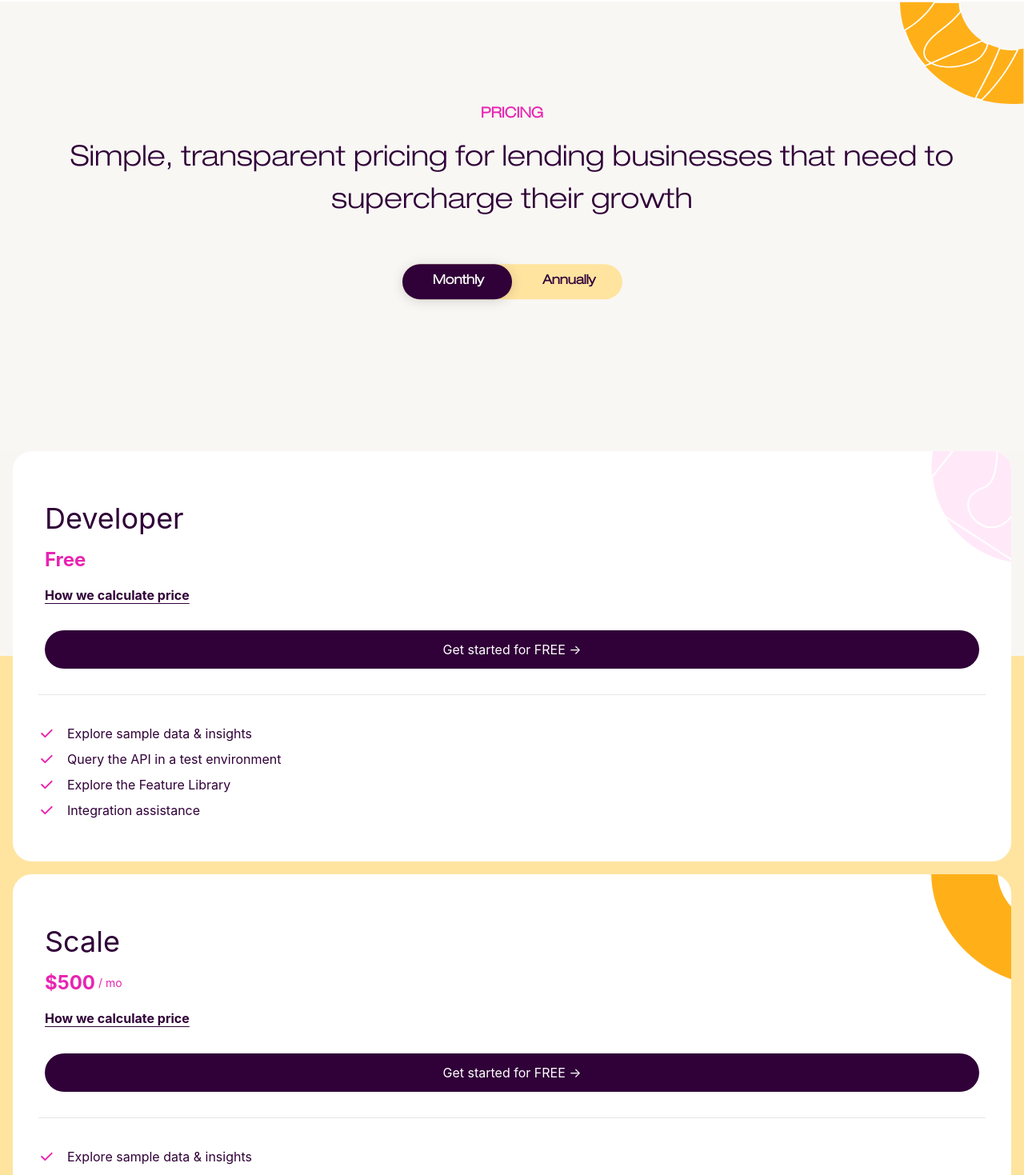
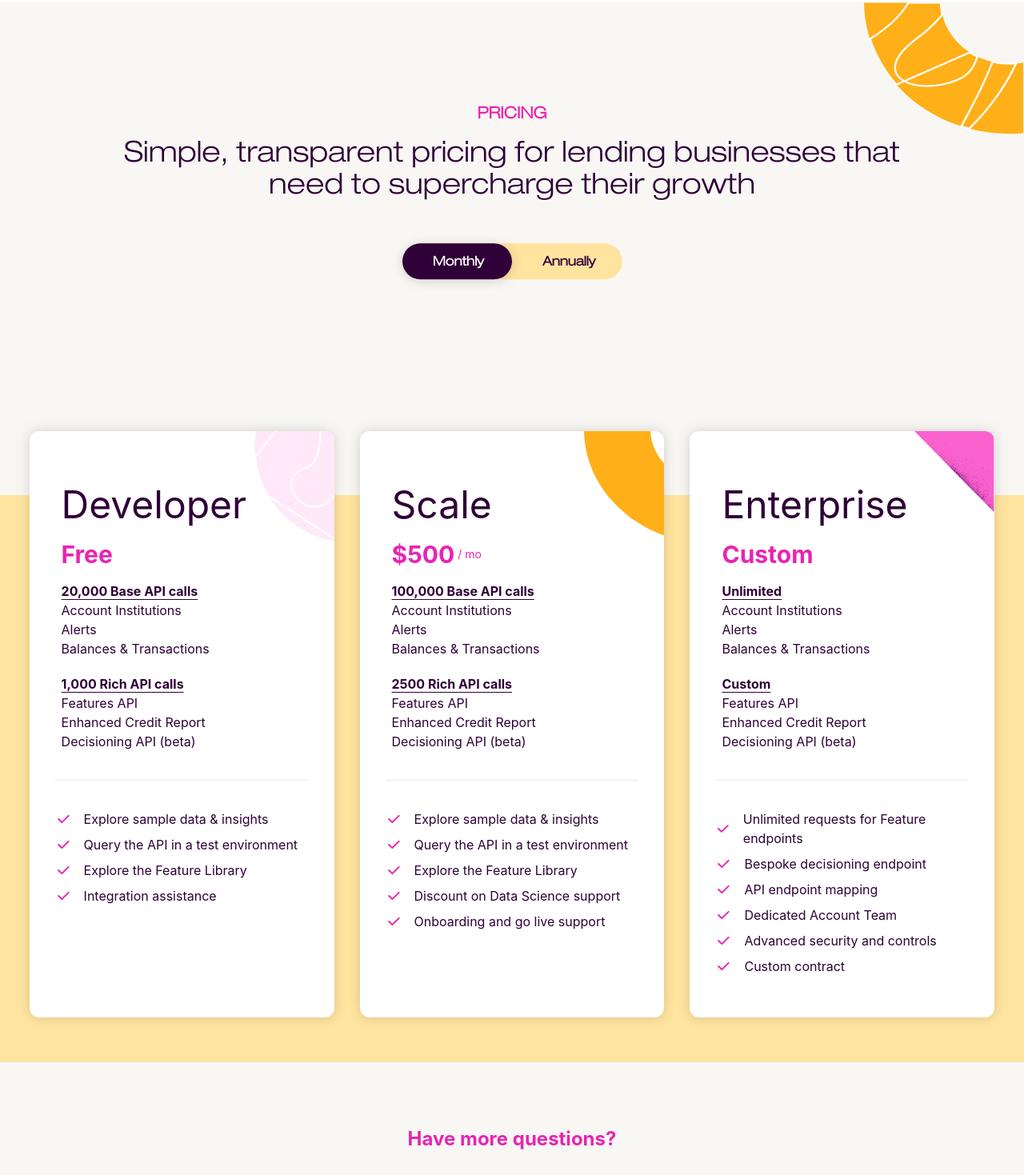
Before and after one commit to SylvesterBA/pngme-v3, a Next.js app: page /pricing in a window 1280 px wide. Shown: the part 118-1587 px from the top of the page at 80% size. Built offline with nearby package versions, Linux system fonts and the light colour scheme.

Commit message:
pricing cards finished

```diff
--- a/components/pricing/card.tsx
+++ b/components/pricing/card.tsx
@@ -1,9 +1,15 @@
 import Link from "next/link";
 import Image from 'next/image'
+
+export interface CardCall {
+  title: string;
+  elements: string[];
+}
 
 export interface Card {
   title: string;
   price: string;
+  calls: CardCall[];
   features: string[];
   img: string;
 }
@@ -11,15 +17,17 @@ export interface Card {
 const formatPrice = (price: string) => {
   return price !== 'Free' && price !== 'Custom' ? (
     <div className="flex pb-4 items-center">
-      <span className="text-primary-pink text-2xl font-bold">${(price)}</span>
+      <span className="text-primary-pink text-3xl font-bold">${(price)}</span>
       <span className="text-primary-pink text-sm pl-1">/ mo</span>
     </div>
   ) : (
-    <p className="text-primary-pink pb-4 text-2xl font-bold">{price}</p>
+    <p className="text-primary-pink pb-4 text-3xl font-bold">{price}</p>
   )
 }
 
-export const PricingCard = ({ styles, item }: { styles: any, item: Card }) => (
+export const PricingCard = ({ styles, item }: { styles: any, item: Card }) => {
+
+  return (
     <div className={styles.card}>
       <picture className={styles.cardImg}>
         {/* <source srcSet={`/images/${item.img}.svg`} type="image/webp" /> */}
@@ -27,15 +35,28 @@ export const PricingCard = ({ styles, item }: { styles: any, item: Card }) => (
       </picture>
 
       <div className="flex flex-col px-2">
-      <p className="text-4xl py-4">{item.title}</p>
+        <p className="text-5xl py-5">{item.title}</p>
         {formatPrice(item.price)}
+        <div className="flex flex-col lg:hidden">
           <Link href="/">
             <a className="text-primary-purple underline font-bold underline-offset-4 text-base mb-8">How we calculate price</a>
           </Link>
           <button className="bg-primary-purple text-white py-3 px-10 rounded-full">Get started for FREE →</button>
         </div>
 
-    <hr className="my-8"/>
+        <div className="hidden lg:flex flex-col">
+          <div>
+            {item.calls.map((call, index) => (
+                <div key={index} className="pb-5">
+                  <a className="text-primary-purple underline font-bold underline-offset-4 text-base mb-8">{call.title}</a>
+                  {call.elements.map((el, i) => <p key={i}>{el}</p>)}
+                </div>
+            ))}
+          </div>
+        </div>
+      </div>
+
+      <hr className="my-8 lg:mt-4 lg:mb-8"/>
 
       <div className="flex flex-col">
         {item.features.map((feature: string, index: number) => (
@@ -47,3 +68,4 @@ export const PricingCard = ({ styles, item }: { styles: any, item: Card }) => (
       </div>
     </div>
   )
+}
--- a/pages/pricing.tsx
+++ b/pages/pricing.tsx
@@ -6,12 +6,21 @@ import { PricingCard } from '../components/pricing/card'
 import { SwitchButtons } from '../components/switchButtons'
 import styles from '../styles/pages/Price.module.css'
 
-const Pricing: NextPage = () => {
 const _titles = ['Monthly', 'Annually']
 const _pricing = [
   {
     title: 'Developer',
     price: 'Free',
+    calls: [
+      {
+        title: "20,000 Base API calls",
+        elements: ["Account Institutions", "Alerts", "Balances & Transactions"]
+      },
+      {
+        title: "1,000 Rich API calls",
+        elements: ["Features API", "Enhanced Credit Report", "Decisioning API (beta)"]
+      }
+    ],
     features: [
       'Explore sample data & insights',
       'Query the API in a test environment',
@@ -23,6 +32,16 @@ const Pricing: NextPage = () => {
   {
     title: 'Scale',
     price: '500',
+    calls: [
+      {
+        title: "100,000 Base API calls",
+        elements: ["Account Institutions", "Alerts", "Balances & Transactions"]
+      },
+      {
+        title: "2500 Rich API calls",
+        elements: ["Features API", "Enhanced Credit Report", "Decisioning API (beta)"]
+      }
+    ],
     features: [
       'Explore sample data & insights',
       'Query the API in a test environment',
@@ -35,6 +54,16 @@ const Pricing: NextPage = () => {
   {
     title: 'Enterprise',
     price: 'Custom',
+    calls: [
+      {
+        title: "Unlimited",
+        elements: ["Account Institutions", "Alerts", "Balances & Transactions"]
+      },
+      {
+        title: "Custom",
+        elements: ["Features API", "Enhanced Credit Report", "Decisioning API (beta)"]
+      }
+    ],
     features: [
       'Unlimited requests for Feature endpoints',
       'Bespoke decisioning endpoint',
@@ -47,6 +76,7 @@ const Pricing: NextPage = () => {
   }
 ]
 
+const Pricing: NextPage = () => {
   const [title, setTitle] = useState(_titles[0])
 
   return (
@@ -54,19 +84,33 @@ const Pricing: NextPage = () => {
       <div className={styles.pricingHeader}>
         <picture className={styles.circleImg}>
           {/* <source srcSet="/images/quarter-circle.svg" type="image/webp" /> */}
-          <img src="/images/quarter-circle.svg" alt="Landscape picture" />
+          <img src="/images/quarter-circle.svg" alt="Landscape picture" height={200} width={200}/>
         </picture>
 
-        <p className="text-primary-pink pb-4"><b>PRICING</b></p>
-        <h1>Simple, transparent pricing for lending businesses that need to supercharge their growth</h1>
+        <span className="text-primary-pink font-bold text-s md:text-xl pb-4">PRICING</span>
+        <span className="text-2xl lg:text-4xl m:px-16 xl:px-32 2xl:px-64 3xl:px-96">Simple, transparent pricing for lending businesses that need to supercharge their growth</span>
         <SwitchButtons titles={_titles} setTitle={setTitle} styles={styles.switchButtons}/>
       </div>
 
       <div className={styles.cards}>
-        <div className="bg-dirty-white h-64 w-full absolute t-0"></div>
+        <div className="bg-dirty-white h-64 lg:h-24 w-full absolute t-0"></div>
+        <div className="lg:bg-dirty-white h-24 w-full absolute b-0"></div>
+        <div className={styles.cardsContainer}>
           {_pricing.map((item, index) => (
             <PricingCard item={item} styles={styles} key={index} />
             ))}
+        </div>
+      </div>
+
+      <div>
+        {/* FAQ */}
+      </div>
+
+      <div className="flex flex-col justify-center items-center py-12">
+        <p className="text-primary-pink font-bold text-2xl py-8">Have more questions?</p>
+
+        <button className="bg-primary-purple text-white py-4 px-10 font-bold w-60 rounded-full text-xl">Contact Sales</button>
+        <button className="bg-white border-2 text-primary-purple py-4 font-bold w-60 rounded-full my-5 border-primary-purple">Request a demo →</button>
       </div>
     </>
   )
--- a/styles/globals.css
+++ b/styles/globals.css
@@ -187,6 +187,7 @@ label {
   font-weight: bolder;
   width: 74%;
   margin-left: 14%;
+  margin-top: 1%;
   position: absolute;
   display: flex;
   justify-content: space-between;
--- a/styles/pages/Price.module.css
+++ b/styles/pages/Price.module.css
@@ -2,13 +2,13 @@
   @apply font-pngme-helvetica flex flex-col justify-start relative pt-20 px-4;
 }
 
-.pricingHeader > p {
+/* .pricingHeader > p {
   font-size: 14px;
 }
 
-.pricingHeader > h1 {
+.pricingHeader > span {
   font-size: 24px;
-}
+} */
 
 .circleImg {
   display: none;
@@ -26,11 +26,13 @@
 }
 
 .card {
+  @apply mx-4 my-4 py-12 flex flex-col px-8;
+
   position: relative;
   background-color: white;
-  border-radius: 24px;
+  border-radius: 12px;
   overflow: hidden;
-  @apply mx-4 my-4 py-12 flex flex-col px-8;
+  box-shadow: 0px 0px 15px 0px rgba(0,0,0,0.15);
 }
 
 .cardImg {
@@ -38,7 +40,7 @@
   top: 0;
   right: 0;
 }
-@media(min-width: 768px) {
+@media (min-width: 1024px) {
   .circleImg {
     display: block;
     position: absolute;
@@ -52,12 +54,20 @@
     @apply font-pngme-helvetica flex flex-col justify-center text-center items-center relative py-32;
   }
 
-  .pricingHeader > p {
-    font-size: 18px;
+  .cards {
+    display: flex;
+    justify-content: space-evenly;
   }
 
-  .pricingHeader > h1 {
-    font-size: 35.5px;
+  .cardsContainer {
+    display: flex;
   }
 
+  .card {
+    width: 33%;
+  }
 }
+
+@media (min-width: 1536px) {
+
+}
--- a/tailwind.config.js
+++ b/tailwind.config.js
@@ -43,6 +43,9 @@ module.exports = {
 				"fs-14": "14px",
 				"fs-12": "12px",
 			},
+			screens: {
+				"3xl": '2000px',
+			}
 		},
 	},
 	plugins: [],
```
Lines whose indentation alone changed are shown as unchanged.
